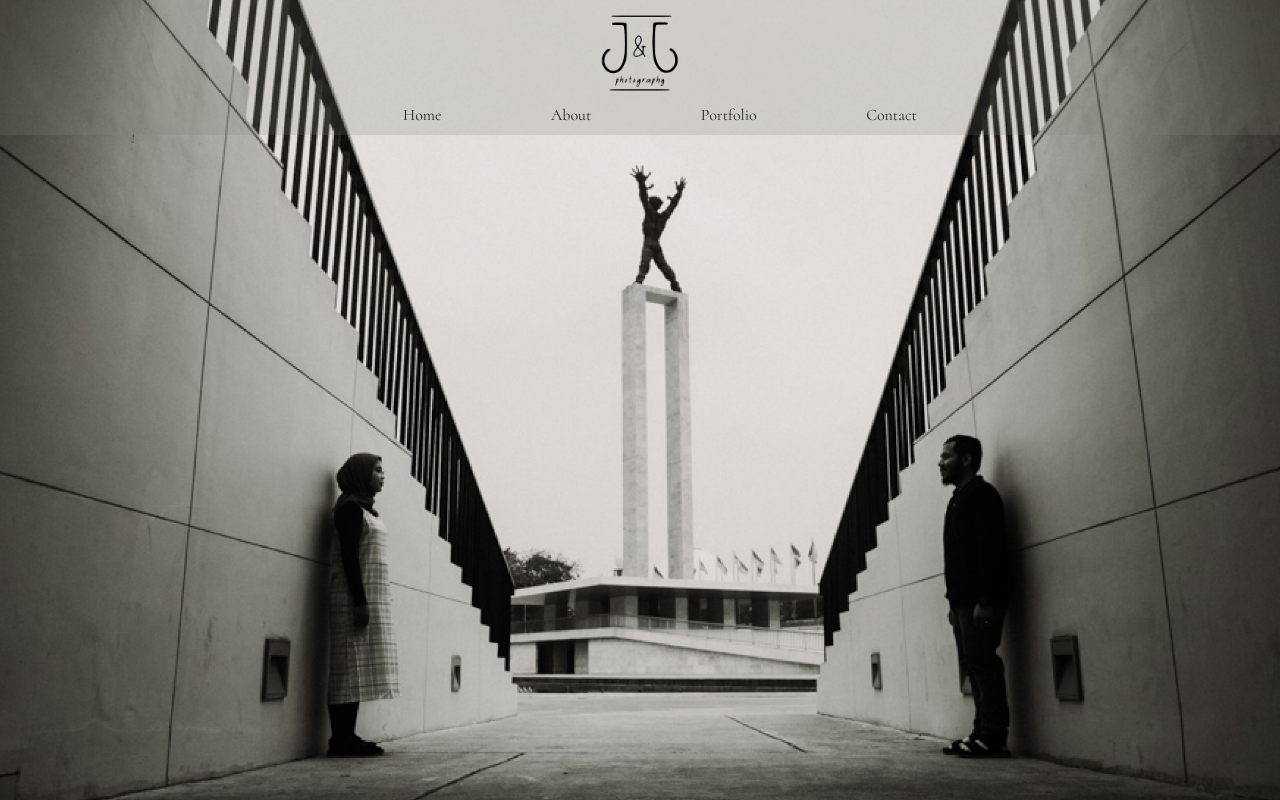
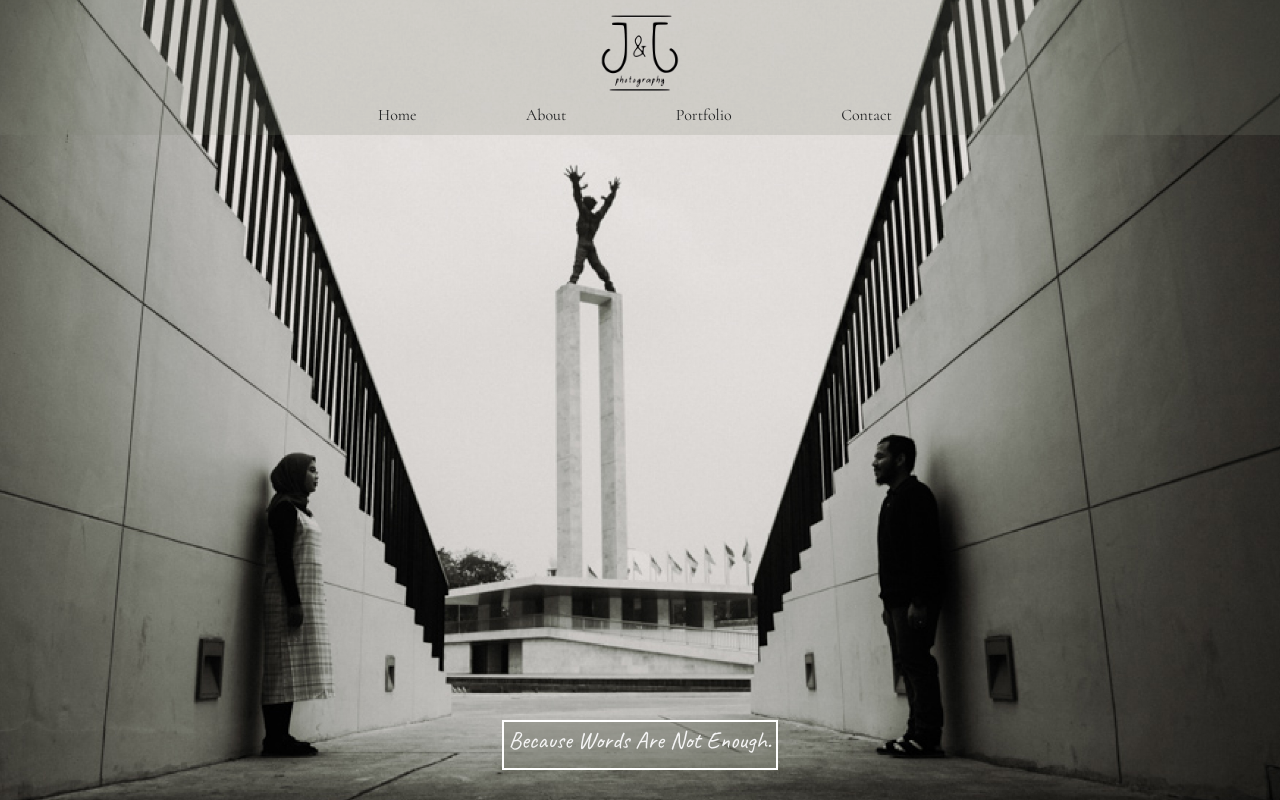
Before and after one commit to atmajayadw/react-jjphoto, a React (Create React App) app: page / in a window 1280 px wide. Built offline with nearby package versions, Linux system fonts and the light colour scheme.

Commit message:
Fixing Jumbotron

```diff
--- a/src/component/Jumbotron.js
+++ b/src/component/Jumbotron.js
@@ -1,4 +1,5 @@
 import React, { Component } from 'react'
+import 'bootstrap/dist/css/bootstrap.min.css';
 import '../css/main.css'
 
 export default class Jumbotron extends Component {
@@ -6,7 +7,11 @@ export default class Jumbotron extends Component {
         return (
             <>
                 <section id="jumbotron">
-                    {/* <h1>Ini jumbotron</h1> */}
+                    <div className="container">
+                        <span className="caption">
+                            <h3>Because Words Are Not Enough.</h3>
+                        </span>
+                    </div>
                 </section>
             </>
         )
--- a/src/css/main.css
+++ b/src/css/main.css
@@ -1,4 +1,5 @@
 @import url("https://fonts.googleapis.com/css2?family=Cormorant:wght@400;500&display=swap");
+@import url("https://fonts.googleapis.com/css2?family=Caveat&display=swap");
 body {
   font-family: 'Cormorant', serif;
   color: #242526;
@@ -7,7 +8,7 @@ body {
 #navbar {
   width: 100vw;
   height: 80px;
-  background: rgba(126, 128, 117, 0.2);
+  background: rgba(126, 128, 117, 0.1);
   display: -webkit-box;
   display: -ms-flexbox;
   display: flex;
@@ -42,6 +43,7 @@ body {
   display: none;
   width: 50%;
   margin-top: 10px;
+  margin-left: -50px;
 }
 
 #navbar .navbar .links ul {
@@ -106,6 +108,7 @@ body {
   #navbar {
     height: 135px;
     padding-top: 20px;
+    background: rgba(126, 128, 117, 0.2);
   }
   #navbar .navbar {
     -webkit-box-orient: vertical;
@@ -125,10 +128,40 @@ body {
 }
 
 #jumbotron {
-  margin-top: -135px;
+  margin-top: -80px;
   background-color: yellow;
   background-image: url("../assets/img/jumbotron.jpg");
   background-size: cover;
-  background-position: center;
+  height: 100vh;
+  background-position-x: 52%;
+}
+
+#jumbotron .container {
+  display: -webkit-box;
+  display: -ms-flexbox;
+  display: flex;
   height: 100vh;
 }
+
+#jumbotron .container .caption {
+  margin: auto auto 30px auto;
+  border: 2px solid white;
+  padding: 0.3em;
+  background-color: rgba(126, 128, 117, 0.5);
+}
+
+#jumbotron .container .caption h3 {
+  font-size: 3vmax;
+  font-family: 'Caveat', cursive;
+  color: whitesmoke;
+}
+
+@media (min-width: 992px) {
+  #jumbotron {
+    margin-top: -135px;
+    background-position-x: 80%;
+  }
+  #jumbotron .container .caption h3 {
+    font-size: 1.5em;
+  }
+}
--- a/src/sass/main.scss
+++ b/src/sass/main.scss
@@ -1,5 +1,6 @@
 // Font
 @import url('https://fonts.googleapis.com/css2?family=Cormorant:wght@400;500&display=swap');
+@import url('https://fonts.googleapis.com/css2?family=Caveat&display=swap');
 
 //Color
 $primaryColor: #7E8075;
@@ -15,7 +16,7 @@ body {
 #navbar {
     width: 100vw;
     height: 80px;
-    background: rgba($primaryColor, 0.2);
+    background: rgba($primaryColor, 0.1);
     display: flex;
     align-items: center;
     z-index: 5;
@@ -35,6 +36,7 @@ body {
             display: none;
             width: 50%;
             margin-top: 10px;
+            margin-left: -50px;
 
             ul {
                 display: flex;
@@ -89,6 +91,7 @@ body {
     @media (min-width: 992px) {
         height: 135px;
         padding-top: 20px;
+        background: rgba($primaryColor, 0.2);
 
         .navbar {
             // margin-top: 20px;
@@ -114,10 +117,39 @@ body {
 }
 
 #jumbotron {
-    margin-top: -135px;
+
+    margin-top: -80px;
     background-color: yellow;
     background-image: url("../assets/img/jumbotron.jpg");
     background-size: cover;
-    background-position: center;
     height: 100vh;
+    background-position-x: 52%;
+
+    .container {
+        display: flex;
+        height: 100vh;
+
+        .caption {
+            margin: auto auto 30px auto;
+            border: 2px solid white;
+            padding: 0.3em;
+            background-color: rgba(#7E8075, 0.5);
+
+            h3 {
+                font-size: 3vmax;
+                font-family: 'Caveat', cursive;
+                color: whitesmoke;
+            }
+        }
+    }
+
+    @media (min-width: 992px) {
+        margin-top: -135px;
+        background-position-x: 80%;
+
+        .container .caption h3 {
+            font-size: 1.5em;
+        }
+
+    }
 }
```
